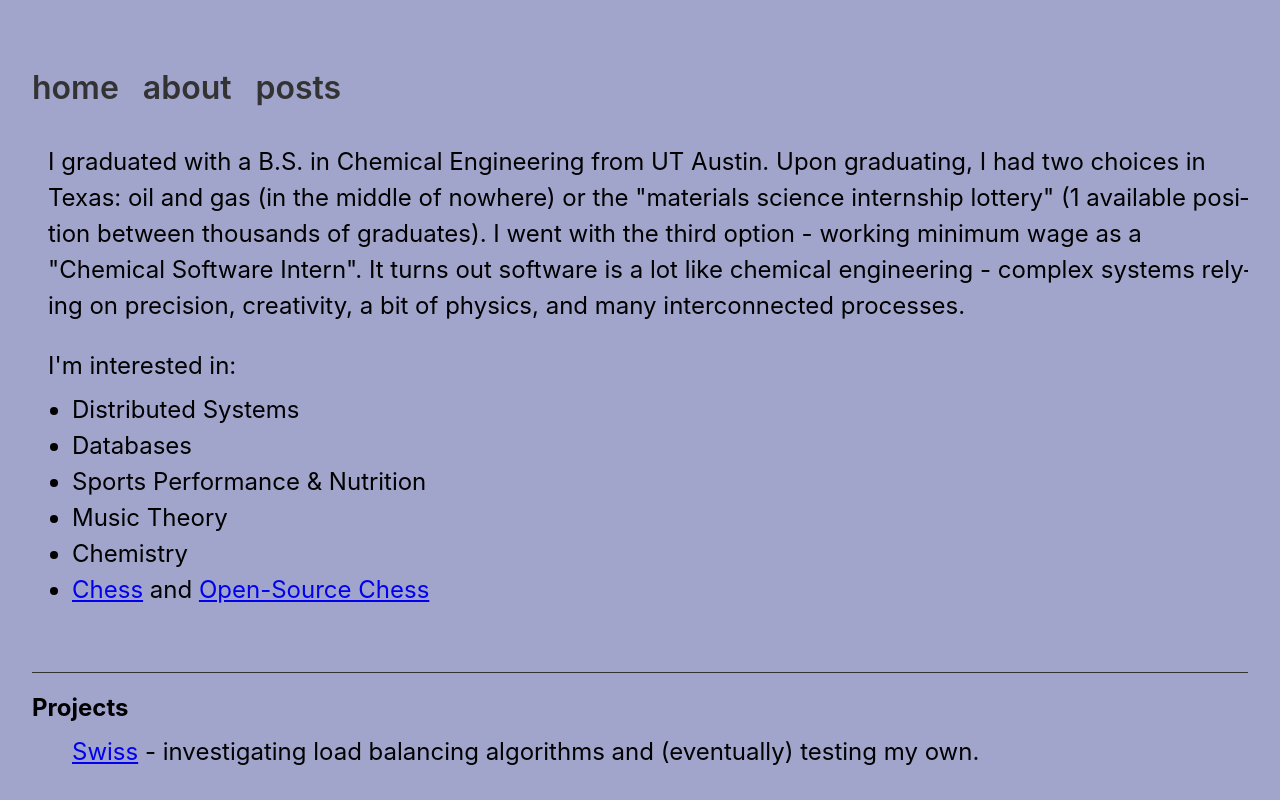
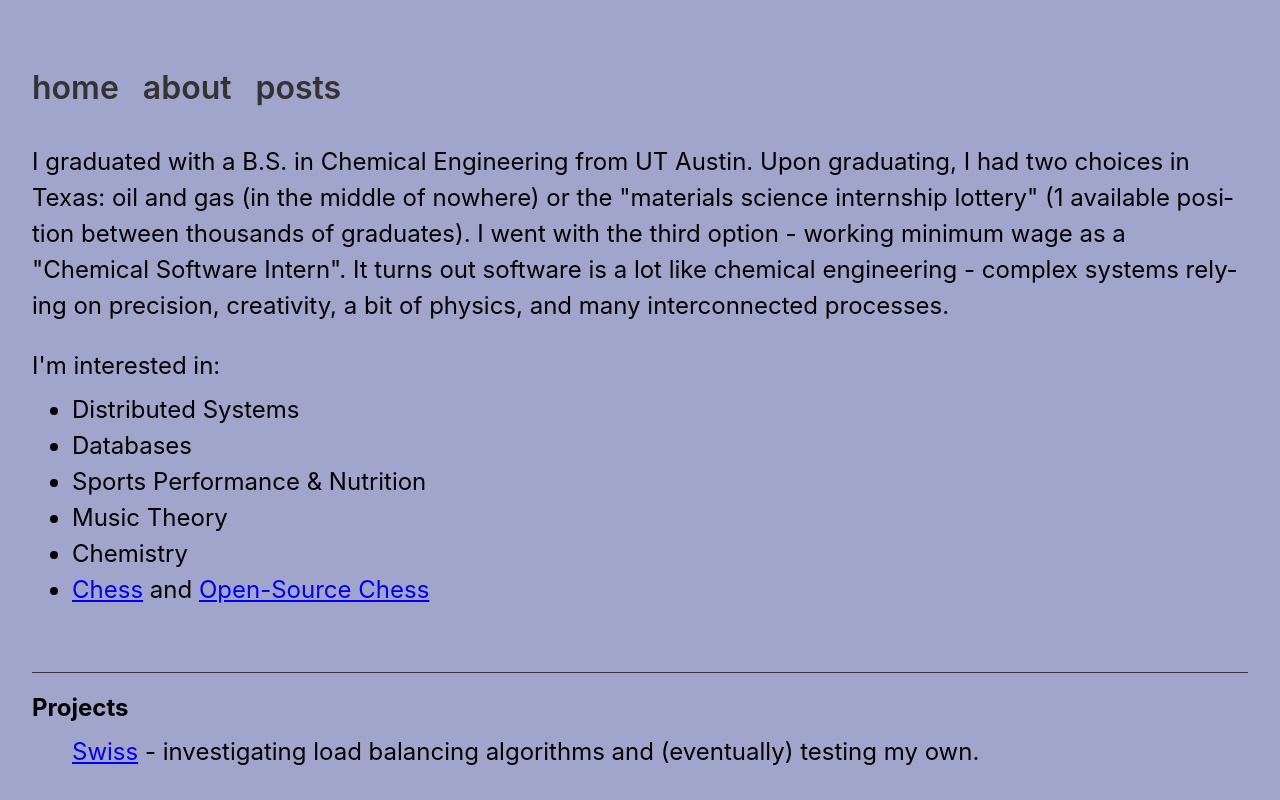
Before and after one commit to MaanasSathaye/msathaye.com, a React (Vite) app in the folder msathaye-console/: page /about in a window 1280 px wide. Shown: the top 800 px of the page. Built offline with nearby package versions, Linux system fonts and the light colour scheme.

Commit message:
remove body padding

```diff
--- a/msathaye-console/src/css/App.css
+++ b/msathaye-console/src/css/App.css
@@ -87,8 +87,6 @@ hr {
   overflow-wrap: break-word;
   word-wrap: break-word;
   hyphens: auto;
-  padding-right: 1rem;
-  padding-left: 1rem;
 }
 
 .page ul {
```
